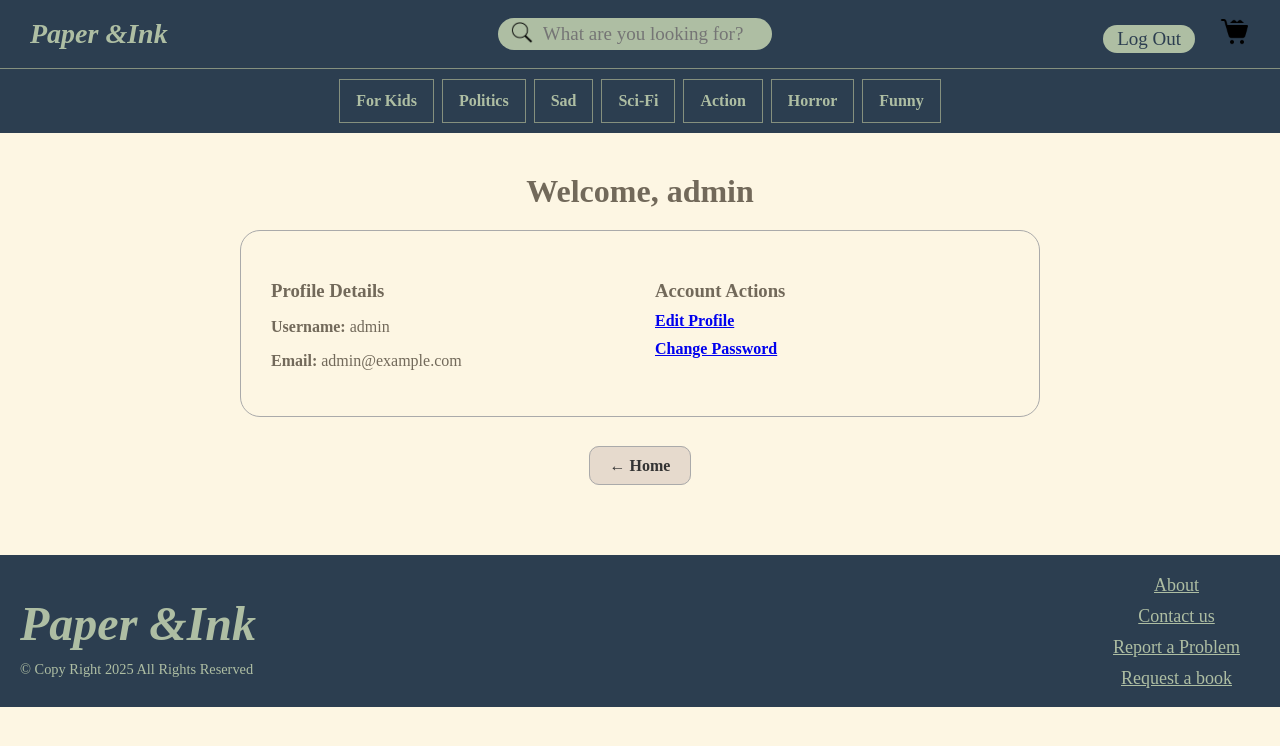
After one commit to Ali-Emad-0/Book-store, a Django app: page /profile/ in a window 1280 px wide. The commit adds this page. Shown: the top 746 px of the page. Run offline with Django 5.2, Linux system fonts and the light colour scheme; a user stored in the database is signed in; some libraries are stand-ins or nearby versions.

Commit message:
(Logout, User profile, Profile Editing, Password Change) have been added

```diff
--- a/Main/urls.py
+++ b/Main/urls.py
@@ -1,9 +1,12 @@
-from django.contrib.auth import views as auth_views
 from django.urls import path
 from . import views
 
 urlpatterns = [
     path('', views.home, name='home'),
-    path('sign-in/', views.signin, name='sign-in'),
-    path('sign-up/', views.signup, name='sign-up'),
+    path('sign-in/', views.sign_in, name='sign-in'),
+    path('sign-up/', views.sign_up, name='sign-up'),
+    path('logout/',views.logout_user, name='logout'),
+    path('profile/',views.user_profile, name='profile'),
+    path('change-password/',views.change_password, name='change-password'),
+    path('edit_profile/',views.edit_profile, name='edit_profile'),
 ]
--- a/Main/views.py
+++ b/Main/views.py
@@ -1,16 +1,22 @@
 from django.shortcuts import render, redirect
 from django.contrib import messages
-from django.contrib.auth import authenticate, login, logout
+from django.contrib.auth import authenticate, login, logout, update_session_auth_hash
+from django.contrib.auth.decorators import login_required
 from django.contrib.auth.models import User
 
-# Create your views here.
-from .forms import SignUpForm
+from .forms import SignUpForm, EditProfileForm, ChangePasswordForm
+
+# -------------------------------
+# Public Views
+# -------------------------------
+
+def home(request):
+    """Home page view."""
+    return render(request, 'Home Page.html')
 
 
-def home(request):
-    return render(request, 'Home Page.html')
-
-def signup(request):
+def sign_up(request):
+    """Handles user registration."""
     if request.method == 'POST':
         form = SignUpForm(request.POST)
         if form.is_valid():
@@ -20,19 +26,20 @@ def signup(request):
     else:
         form = SignUpForm()
 
-    return render(request, 'Sign Up Page.html', {'form': form})
+    return render(request, 'Sign Up Page.html', {'sign_up_form': form})
 
 
-def signin(request):
+def sign_in(request):
+    """Handles user login by email and password."""
     if request.method == 'POST':
         email = request.POST.get('email')
         password = request.POST.get('password')
+
         try:
             user = User.objects.get(email=email)
             user = authenticate(request, username=user.username, password=password)
         except User.DoesNotExist:
             user = None
-
 
         if user is not None:
             login(request, user)
@@ -41,3 +48,49 @@ def signin(request):
             messages.error(request, 'Invalid email or password')
 
     return render(request, 'Sign In Page.html')
+
+
+# -------------------------------
+# Authenticated Views
+# -------------------------------
+
+@login_required
+def logout_user(request):
+    """Logs out the current user."""
+    logout(request)
+    return redirect('home')
+
+
+@login_required
+def user_profile(request):
+    """Renders the user's profile page."""
+    return render(request, 'Profile-page.html')
+
+
+@login_required
+def edit_profile(request):
+    """Handles profile editing."""
+    if request.method == 'POST':
+        form = EditProfileForm(request.POST, instance=request.user)
+        if form.is_valid():
+            form.save()
+            messages.success(request, 'Profile updated successfully!')
+    else:
+        form = EditProfileForm(instance=request.user)
+
+    return render(request, 'edit_profile.html', {'edit_profile_form': form})
+
+
+@login_required
+def change_password(request):
+    """Allows user to change password."""
+    if request.method == 'POST':
+        change_password_form = ChangePasswordForm(user=request.user, data=request.POST)
+        if change_password_form.is_valid():
+            user = change_password_form.save()
+            update_session_auth_hash(request, user)  # Keep user logged in
+            messages.success(request, 'Password changed successfully!')
+    else:
+        change_password_form = ChangePasswordForm(user=request.user)
+
+    return render(request, 'change_password.html', {'change_password_form': change_password_form})
--- /dev/null
+++ b/templates/Profile-page.html
@@ -0,0 +1,96 @@
+{% load static %}
+<!DOCTYPE html>
+<html lang="en">
+
+<head>
+  <meta charset="UTF-8" />
+  <meta name="viewport" content="width=device-width, initial-scale=1.0" />
+  <title>User Profile | Paper & Ink</title>
+  <link rel="stylesheet" href="{% static 'css/Home Page Style.css' %}" />
+  <link rel="preconnect" href="https://fonts.googleapis.com" />
+  <link rel="preconnect" href="https://fonts.gstatic.com" crossorigin />
+  <link href="https://fonts.googleapis.com/css2?family=EB+Garamond:wght@400;600&display=swap" rel="stylesheet" />
+</head>
+
+<body>
+  <header>
+    <a href="{% url 'home' %}">
+      <h1 class="logo">Paper &Ink</h1>
+    </a>
+
+    <div class="search-container">
+      <span class="search-icon"></span>
+      <input type="text" placeholder="What are you looking for?" />
+    </div>
+
+    {% if user.is_authenticated %}
+    <div class="signin-container">
+      <form method="post" action="{% url 'logout' %}">
+        {% csrf_token %}
+        <button class="signin-button" style="margin-top: 10px;">Log Out</button>
+      </form>
+    </div>
+    {% else %}
+    <a href="{% url 'sign-in' %}">
+      <div class="signin-container">
+        <button class="signin-button">Sign In</button>
+      </div>
+    </a>
+    {% endif %}
+
+    <a href="#"><span class="cart-icon"></span></a>
+  </header>
+
+  <hr />
+
+  <nav class="nav-menu">
+    <a href="#">For Kids</a>
+    <a href="#">Politics</a>
+    <a href="#">Sad</a>
+    <a href="#">Sci-Fi</a>
+    <a href="#">Action</a>
+    <a href="#">Horror</a>
+    <a href="#">Funny</a>
+  </nav>
+
+  <main>
+    <section style="max-width: 800px; margin: 40px auto; color: #72695a;">
+      <h1 style="text-align: center; font-size: 32px; margin-bottom: 20px;">Welcome, {{ user.first_name|default:user.username }}</h1>
+
+      <div style="display: flex; gap: 30px; flex-wrap: wrap; justify-content: space-between; background-color: #fdf6e3; border: 1px solid #aaa; border-radius: 20px; padding: 30px;">
+        <div style="flex: 1 1 45%;">
+          <h3 style="margin-bottom: 10px;">Profile Details</h3>
+          <p><strong>Username:</strong> {{ user.username }}</p>
+          <p><strong>Email:</strong> {{ user.email }}</p>
+          {% if user.first_name or user.last_name %}
+          <p><strong>Name:</strong> {{ user.first_name }} {{ user.last_name }}</p>
+          {% endif %}
+        </div>
+
+        <div style="flex: 1 1 45%;">
+          <h3 style="margin-bottom: 10px;">Account Actions</h3>
+          <a href="{% url 'edit_profile'%}" style="display: inline-block; margin-bottom: 10px; font-weight: bold; text-decoration: underline;">Edit Profile</a><br />
+          <a href="{% url 'change-password'%}" style="display: inline-block; font-weight: bold; text-decoration: underline;">Change Password</a>
+        </div>
+      </div>
+    </section>
+  <div style="text-align: center; margin-top: 20px;">
+    <a href="{% url 'home' %}" style="padding: 10px 20px; background-color: #e6dacd; color: #333; border: 1px solid #aaa; border-radius: 10px; text-decoration: none; font-weight: bold;">← Home</a>
+  </div>
+  </main>
+
+  <footer class="site-footer">
+    <div class="footer-left">
+      <h2 class="logo">Paper &Ink</h2>
+      <p>© Copy Right 2025 All Rights Reserved</p>
+    </div>
+    <div class="footer-right">
+      <a href="#">About</a>
+      <a href="#">Contact us</a>
+      <a href="#">Report a Problem</a>
+      <a href="#">Request a book</a>
+    </div>
+  </footer>
+</body>
+
+</html>
```
Also changed, not shown: Main/forms.py (+39 -1 lines), templates/Home Page.html (+17 -6 lines), templates/Sign Up Page.html (+17 -4 lines), templates/change_password.html (added, +72 -0 lines), templates/edit_profile.html (added, +77 -0 lines), db.sqlite3, static/css/Home Page Style.css (line endings or trailing spaces), static/js/Home Page Script.js (line endings or trailing spaces).
